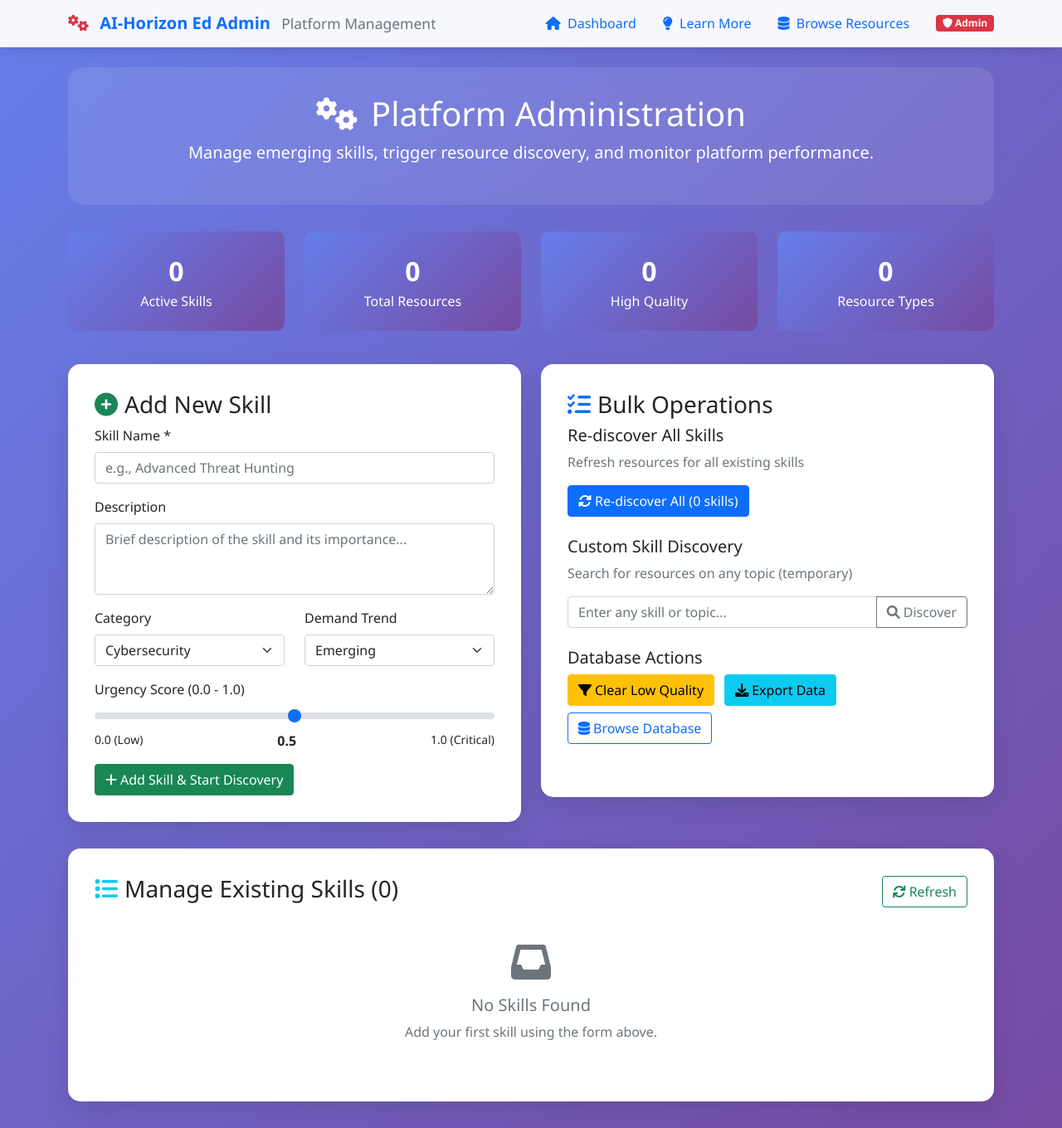
After one commit to lafintiger/ai-horizon-ed-platform, a Python web app: template aih_edu/templates/admin_panel.html in a window 1280 px wide. The commit adds this page. Shown: the whole page at 83% size. Run offline with Jinja, Linux system fonts and the light colour scheme; the template is opened without the code that fills it, so the values that code supplies are empty.

Commit message:
Add comprehensive Admin Panel for skill and discovery management
- Added /admin route with full platform management interface
- Real-time statistics display: skills count, resources, quality metrics
- Form to add new skills with categories, urgency scores, and demand trends
- Bulk discovery operations for all existing skills
- Individual skill re-discovery triggers
- Custom skill search for any topic (temporary discovery)
- Beautiful admin-themed interface with red accent colors
- Statistics boxes showing platform health metrics
- Responsive skill cards with urgency badges and action buttons
- Form validation and error handling
- Added Admin link to all page navigation menus
- Instant search capability for any skill/topic

```diff
--- /dev/null
+++ b/aih_edu/templates/admin_panel.html
@@ -0,0 +1,504 @@
+<!DOCTYPE html>
+<html lang="en">
+<head>
+    <meta charset="UTF-8">
+    <meta name="viewport" content="width=device-width, initial-scale=1.0">
+    <title>Admin Panel - AI-Horizon Ed</title>
+    <link href="https://cdn.jsdelivr.net/npm/bootstrap@5.1.3/dist/css/bootstrap.min.css" rel="stylesheet">
+    <link href="https://cdnjs.cloudflare.com/ajax/libs/font-awesome/6.0.0/css/all.min.css" rel="stylesheet">
+    <style>
+        body {
+            font-family: 'Segoe UI', Tahoma, Geneva, Verdana, sans-serif;
+            background: linear-gradient(135deg, #667eea 0%, #764ba2 100%);
+            min-height: 100vh;
+        }
+
+        .main-header {
+            background: rgba(255, 255, 255, 0.95);
+            backdrop-filter: blur(10px);
+            border-bottom: 1px solid rgba(255, 255, 255, 0.2);
+            box-shadow: 0 4px 15px rgba(0, 0, 0, 0.1);
+        }
+
+        .admin-hero {
+            background: rgba(255, 255, 255, 0.1);
+            backdrop-filter: blur(10px);
+            border-radius: 20px;
+            padding: 2rem;
+            margin-bottom: 2rem;
+            color: white;
+            text-align: center;
+        }
+
+        .admin-card {
+            background: white;
+            border-radius: 15px;
+            padding: 2rem;
+            margin-bottom: 2rem;
+            box-shadow: 0 10px 30px rgba(0, 0, 0, 0.1);
+        }
+
+        .skill-item {
+            background: #f8f9fa;
+            border-radius: 10px;
+            padding: 1rem;
+            margin-bottom: 1rem;
+            border-left: 4px solid #667eea;
+        }
+
+        .urgency-badge {
+            font-size: 0.8rem;
+            font-weight: bold;
+            padding: 0.3rem 0.8rem;
+            border-radius: 20px;
+            text-transform: uppercase;
+        }
+
+        .urgency-critical { background: #dc3545; color: white; }
+        .urgency-rising { background: #fd7e14; color: white; }
+        .urgency-emerging { background: #198754; color: white; }
+        .urgency-stable { background: #6c757d; color: white; }
+
+        .action-buttons .btn {
+            margin-right: 0.5rem;
+            margin-bottom: 0.5rem;
+        }
+
+        .stat-box {
+            background: linear-gradient(135deg, #667eea 0%, #764ba2 100%);
+            color: white;
+            padding: 1.5rem;
+            border-radius: 10px;
+            text-align: center;
+            margin-bottom: 1rem;
+        }
+
+        .stat-number {
+            font-size: 2rem;
+            font-weight: bold;
+        }
+
+        .form-control:focus, .form-select:focus {
+            border-color: #667eea;
+            box-shadow: 0 0 0 0.2rem rgba(102, 126, 234, 0.25);
+        }
+
+        .alert-custom {
+            border-radius: 10px;
+            margin-bottom: 1rem;
+        }
+
+        .loading-overlay {
+            position: fixed;
+            top: 0;
+            left: 0;
+            width: 100%;
+            height: 100%;
+            background: rgba(0, 0, 0, 0.5);
+            display: none;
+            justify-content: center;
+            align-items: center;
+            z-index: 9999;
+        }
+
+        .loading-content {
+            background: white;
+            padding: 2rem;
+            border-radius: 15px;
+            text-align: center;
+        }
+    </style>
+</head>
+<body>
+    <!-- Header -->
+    <nav class="navbar navbar-expand-lg main-header">
+        <div class="container">
+            <a class="navbar-brand" href="/">
+                <i class="fas fa-cogs text-danger me-2"></i>
+                <strong>AI-Horizon Ed Admin</strong>
+                <small class="text-muted ms-2">Platform Management</small>
+            </a>
+            <div class="navbar-nav ms-auto d-flex flex-row align-items-center">
+                <a href="/" class="nav-link me-3">
+                    <i class="fas fa-home me-1"></i> Dashboard
+                </a>
+                <a href="/skills" class="nav-link me-3">
+                    <i class="fas fa-lightbulb me-1"></i> Learn More
+                </a>
+                <a href="/database" class="nav-link me-3" target="_blank">
+                    <i class="fas fa-database me-1"></i> Browse Resources
+                </a>
+                <span class="badge bg-danger ms-2">
+                    <i class="fas fa-shield-alt"></i> Admin
+                </span>
+            </div>
+        </div>
+    </nav>
+
+    <div class="container mt-4">
+        <!-- Hero Section -->
+        <div class="admin-hero">
+            <h1><i class="fas fa-cogs me-3"></i>Platform Administration</h1>
+            <p class="lead">Manage emerging skills, trigger resource discovery, and monitor platform performance.</p>
+        </div>
+
+        <!-- Alert Container -->
+        <div id="alert-container"></div>
+
+        <!-- Statistics Row -->
+        <div class="row mb-4">
+            <div class="col-md-3">
+                <div class="stat-box">
+                    <div class="stat-number">{{ skills | length }}</div>
+                    <div>Active Skills</div>
+                </div>
+            </div>
+            <div class="col-md-3">
+                <div class="stat-box">
+                    <div class="stat-number">{{ stats.total_resources or 0 }}</div>
+                    <div>Total Resources</div>
+                </div>
+            </div>
+            <div class="col-md-3">
+                <div class="stat-box">
+                    <div class="stat-number">{{ stats.resources_by_quality.high or 0 }}</div>
+                    <div>High Quality</div>
+                </div>
+            </div>
+            <div class="col-md-3">
+                <div class="stat-box">
+                    <div class="stat-number">{{ (stats.resources_by_type | length) or 0 }}</div>
+                    <div>Resource Types</div>
+                </div>
+            </div>
+        </div>
+
+        <div class="row">
+            <!-- Add New Skill -->
+            <div class="col-lg-6">
+                <div class="admin-card">
+                    <h3><i class="fas fa-plus-circle me-2 text-success"></i>Add New Skill</h3>
+                    <form id="addSkillForm">
+                        <div class="mb-3">
+                            <label for="skillName" class="form-label">Skill Name *</label>
+                            <input type="text" class="form-control" id="skillName" required
+                                   placeholder="e.g., Advanced Threat Hunting">
+                        </div>
+
+                        <div class="mb-3">
+                            <label for="skillDescription" class="form-label">Description</label>
+                            <textarea class="form-control" id="skillDescription" rows="3"
+                                      placeholder="Brief description of the skill and its importance..."></textarea>
+                        </div>
+
+                        <div class="row">
+                            <div class="col-md-6">
+                                <label for="skillCategory" class="form-label">Category</label>
+                                <select class="form-select" id="skillCategory">
+                                    <option value="cybersecurity">Cybersecurity</option>
+                                    <option value="programming">Programming</option>
+                                    <option value="ai_security">AI Security</option>
+                                    <option value="cloud_security">Cloud Security</option>
+                                    <option value="network_security">Network Security</option>
+                                    <option value="data_security">Data Security</option>
+                                </select>
+                            </div>
+                            <div class="col-md-6">
+                                <label for="demandTrend" class="form-label">Demand Trend</label>
+                                <select class="form-select" id="demandTrend">
+                                    <option value="emerging">Emerging</option>
+                                    <option value="rising">Rising</option>
+                                    <option value="critical">Critical</option>
+                                    <option value="stable">Stable</option>
+                                </select>
+                            </div>
+                        </div>
+
+                        <div class="mb-3 mt-3">
+                            <label for="urgencyScore" class="form-label">Urgency Score (0.0 - 1.0)</label>
+                            <input type="range" class="form-range" id="urgencyScore" min="0" max="1" step="0.1" value="0.5">
+                            <div class="d-flex justify-content-between">
+                                <small>0.0 (Low)</small>
+                                <span id="urgencyValue" class="fw-bold">0.5</span>
+                                <small>1.0 (Critical)</small>
+                            </div>
+                        </div>
+
+                        <button type="submit" class="btn btn-success">
+                            <i class="fas fa-plus me-1"></i>Add Skill & Start Discovery
+                        </button>
+                    </form>
+                </div>
+            </div>
+
+            <!-- Bulk Operations -->
+            <div class="col-lg-6">
+                <div class="admin-card">
+                    <h3><i class="fas fa-tasks me-2 text-primary"></i>Bulk Operations</h3>
+
+                    <div class="mb-4">
+                        <h5>Re-discover All Skills</h5>
+                        <p class="text-muted">Refresh resources for all existing skills</p>
+                        <button class="btn btn-primary" onclick="bulkDiscoverAll()">
+                            <i class="fas fa-sync-alt me-1"></i>Re-discover All ({{ skills | length }} skills)
+                        </button>
+                    </div>
+
+                    <div class="mb-4">
+                        <h5>Custom Skill Discovery</h5>
+                        <p class="text-muted">Search for resources on any topic (temporary)</p>
+                        <div class="input-group">
+                            <input type="text" class="form-control" id="customSkill"
+                                   placeholder="Enter any skill or topic...">
+                            <button class="btn btn-outline-secondary" onclick="discoverCustomSkill()">
+                                <i class="fas fa-search me-1"></i>Discover
+                            </button>
+                        </div>
+                    </div>
+
+                    <div class="mb-4">
+                        <h5>Database Actions</h5>
+                        <div class="action-buttons">
+                            <button class="btn btn-warning" onclick="clearLowQualityResources()">
+                                <i class="fas fa-filter me-1"></i>Clear Low Quality
+                            </button>
+                            <button class="btn btn-info" onclick="exportData()">
+                                <i class="fas fa-download me-1"></i>Export Data
+                            </button>
+                            <a href="/database" class="btn btn-outline-primary" target="_blank">
+                                <i class="fas fa-database me-1"></i>Browse Database
+                            </a>
+                        </div>
+                    </div>
+                </div>
+            </div>
+        </div>
+
+        <!-- Existing Skills Management -->
+        <div class="admin-card">
+            <div class="d-flex justify-content-between align-items-center mb-3">
+                <h3><i class="fas fa-list me-2 text-info"></i>Manage Existing Skills ({{ skills | length }})</h3>
+                <button class="btn btn-outline-success" onclick="location.reload()">
+                    <i class="fas fa-sync me-1"></i>Refresh
+                </button>
+            </div>
+
+            {% if skills %}
+                <div class="row">
+                    {% for skill in skills %}
+                    <div class="col-lg-6 mb-3">
+                        <div class="skill-item">
+                            <div class="d-flex justify-content-between align-items-start mb-2">
+                                <h5 class="mb-1">{{ skill.skill_name }}</h5>
+                                <span class="urgency-badge urgency-{{ skill.demand_trend }}">
+                                    {{ skill.demand_trend }}
+                                </span>
+                            </div>
+
+                            <p class="text-muted mb-2">{{ skill.description }}</p>
+
+                            <div class="row text-center mb-3">
+                                <div class="col-4">
+                                    <strong>{{ (skill.urgency_score * 100) | round | int }}%</strong>
+                                    <br><small class="text-muted">Urgency</small>
+                                </div>
+                                <div class="col-4">
+                                    <strong>{{ skill.category.replace('_', ' ').title() }}</strong>
+                                    <br><small class="text-muted">Category</small>
+                                </div>
+                                <div class="col-4">
+                                    <strong>Resources</strong>
+                                    <br><small class="text-muted">Available</small>
+                                </div>
+                            </div>
+
+                            <div class="d-flex gap-2 flex-wrap">
+                                <button class="btn btn-primary btn-sm" onclick="discoverSkill('{{ skill.skill_name }}')">
+                                    <i class="fas fa-search me-1"></i>Re-discover
+                                </button>
+                                <a href="/skill/{{ skill.skill_name.lower().replace(' ', '-') }}" class="btn btn-outline-info btn-sm" target="_blank">
+                                    <i class="fas fa-eye me-1"></i>View Page
+                                </a>
+                            </div>
+                        </div>
+                    </div>
+                    {% endfor %}
+                </div>
+            {% else %}
+                <div class="text-center text-muted p-4">
+                    <i class="fas fa-inbox fa-3x mb-3"></i>
+                    <h5>No Skills Found</h5>
+                    <p>Add your first skill using the form above.</p>
+                </div>
+            {% endif %}
+        </div>
+    </div>
+
+    <!-- Loading Overlay -->
+    <div class="loading-overlay" id="loadingOverlay">
+        <div class="loading-content">
+            <div class="spinner-border text-primary mb-3" role="status"></div>
+            <h5 id="loadingMessage">Processing...</h5>
+            <p id="loadingDetails" class="text-muted">Please wait while we process your request.</p>
+        </div>
+    </div>
+
+    <script src="https://cdn.jsdelivr.net/npm/bootstrap@5.1.3/dist/js/bootstrap.bundle.min.js"></script>
+
+    <script>
+        // Update urgency score display
+        document.getElementById('urgencyScore').addEventListener('input', function() {
+            document.getElementById('urgencyValue').textContent = this.value;
+        });
+
+        // Add new skill
+        document.getElementById('addSkillForm').addEventListener('submit', async function(e) {
+            e.preventDefault();
+
+            const skillData = {
+                skill_name: document.getElementById('skillName').value,
+                description: document.getElementById('skillDescription').value,
+                category: document.getElementById('skillCategory').value,
+                demand_trend: document.getElementById('demandTrend').value,
+                urgency_score: parseFloat(document.getElementById('urgencyScore').value)
+            };
+
+            showLoading('Adding Skill...', 'Creating new skill and starting resource discovery...');
+
+            try {
+                const response = await fetch('/api/admin/add-skill', {
+                    method: 'POST',
+                    headers: { 'Content-Type': 'application/json' },
+                    body: JSON.stringify(skillData)
+                });
+
+                const data = await response.json();
+
+                if (data.success) {
+                    showAlert('success', `Success! Skill "${skillData.skill_name}" added successfully.`);
+
+                    // Start discovery for the new skill
+                    await discoverSkill(skillData.skill_name);
+
+                    // Reset form and refresh
+                    document.getElementById('addSkillForm').reset();
+                    document.getElementById('urgencyValue').textContent = '0.5';
+                    setTimeout(() => location.reload(), 2000);
+                } else {
+                    showAlert('danger', 'Error: ' + data.error);
+                }
+            } catch (error) {
+                showAlert('danger', 'Failed to add skill: ' + error.message);
+            } finally {
+                hideLoading();
+            }
+        });
+
+        // Bulk discover all skills
+        async function bulkDiscoverAll() {
+            const skills = {{ skills | map(attribute='skill_name') | list | tojson }};
+
+            if (skills.length === 0) {
+                showAlert('warning', 'No skills to discover resources for.');
+                return;
+            }
+
+            showLoading('Bulk Discovery Started', `Starting resource discovery for ${skills.length} skills...`);
+
+            try {
+                const response = await fetch('/api/admin/bulk-discover', {
+                    method: 'POST',
+                    headers: { 'Content-Type': 'application/json' },
+                    body: JSON.stringify({ skills })
+                });
+
+                const data = await response.json();
+
+                if (data.success) {
+                    showAlert('info', `Discovery started for ${skills.length} skills. This may take several minutes.`);
+                } else {
+                    showAlert('danger', 'Error: ' + data.error);
+                }
+            } catch (error) {
+                showAlert('danger', 'Failed to start bulk discovery: ' + error.message);
+            } finally {
+                hideLoading();
+            }
+        }
+
+        // Discover individual skill
+        async function discoverSkill(skillName) {
+            showLoading('Discovering Resources...', `Searching for educational resources for "${skillName}"...`);
+
+            try {
+                const response = await fetch(`/api/discover/${encodeURIComponent(skillName)}`);
+                const data = await response.json();
+
+                if (data.task_id) {
+                    showAlert('info', `Discovery started for "${skillName}". Resources will be available shortly.`);
+                } else {
+                    showAlert('warning', 'Discovery may have failed. Check the logs.');
+                }
+            } catch (error) {
+                showAlert('danger', 'Failed to start discovery: ' + error.message);
+            } finally {
+                hideLoading();
+            }
+        }
+
+        // Discover custom skill
+        async function discoverCustomSkill() {
+            const skillName = document.getElementById('customSkill').value.trim();
+            if (!skillName) {
+                showAlert('warning', 'Please enter a skill or topic to search for.');
+                return;
+            }
+
+            await discoverSkill(skillName);
+            document.getElementById('customSkill').value = '';
+        }
+
+        // Clear low quality resources
+        async function clearLowQualityResources() {
+            if (!confirm('This will remove all resources with quality score below 0.3. Continue?')) return;
+
+            showAlert('info', 'Low quality resource cleanup is not yet implemented.');
+        }
+
+        // Export data
+        async function exportData() {
+            showAlert('info', 'Data export functionality is coming soon.');
+        }
+
+        // Show alert
+        function showAlert(type, message) {
+            const alertHtml = `
+                <div class="alert alert-${type} alert-custom alert-dismissible fade show" role="alert">
+                    <i class="fas fa-${type === 'success' ? 'check-circle' : type === 'danger' ? 'exclamation-circle' : type === 'warning' ? 'exclamation-triangle' : 'info-circle'} me-2"></i>
+                    ${message}
+                    <button type="button" class="btn-close" data-bs-dismiss="alert"></button>
+                </div>
+            `;
+            document.getElementById('alert-container').innerHTML = alertHtml;
+
+            // Auto-dismiss after 5 seconds
+            setTimeout(() => {
+                const alert = document.querySelector('.alert');
+                if (alert) alert.remove();
+            }, 5000);
+        }
+
+        // Show loading overlay
+        function showLoading(title, message) {
+            document.getElementById('loadingMessage').textContent = title;
+            document.getElementById('loadingDetails').textContent = message;
+            document.getElementById('loadingOverlay').style.display = 'flex';
+        }
+
+        // Hide loading overlay
+        function hideLoading() {
+            document.getElementById('loadingOverlay').style.display = 'none';
+        }
+    </script>
+</body>
+</html>
--- a/aih_edu/templates/dashboard.html
+++ b/aih_edu/templates/dashboard.html
@@ -138,6 +138,9 @@
                 </a>
                 <a href="/database" class="nav-link me-3" target="_blank">
                     <i class="fas fa-database me-1"></i> Browse Resources
+                </a>
+                <a href="/admin" class="nav-link me-3">
+                    <i class="fas fa-cogs me-1"></i> Admin
                 </a>
                 <span class="badge bg-success ms-2">
                     <i class="fas fa-circle"></i> Active
--- a/aih_edu/templates/database_browser.html
+++ b/aih_edu/templates/database_browser.html
@@ -139,6 +139,9 @@
                 </a>
                 <a href="/database" class="nav-link me-3 fw-bold text-warning">
                     <i class="fas fa-database me-1"></i> Browse Resources
+                </a>
+                <a href="/admin" class="nav-link me-3">
+                    <i class="fas fa-cogs me-1"></i> Admin
                 </a>
                 <a class="nav-link btn btn-outline-light btn-sm" href="#" onclick="window.close()">
                     <i class="fas fa-times me-1"></i>Close
--- a/aih_edu/templates/skill_detail.html
+++ b/aih_edu/templates/skill_detail.html
@@ -134,6 +134,9 @@
                 </a>
                 <a href="/database" class="nav-link me-3" target="_blank">
                     <i class="fas fa-database me-1"></i> Browse Resources
+                </a>
+                <a href="/admin" class="nav-link me-3">
+                    <i class="fas fa-cogs me-1"></i> Admin
                 </a>
                 <span class="badge bg-success ms-2">
                     <i class="fas fa-circle"></i> Active
--- a/aih_edu/templates/skills_overview.html
+++ b/aih_edu/templates/skills_overview.html
@@ -126,6 +126,9 @@
                 </a>
                 <a href="/database" class="nav-link me-3" target="_blank">
                     <i class="fas fa-database me-1"></i> Browse Resources
+                </a>
+                <a href="/admin" class="nav-link me-3">
+                    <i class="fas fa-cogs me-1"></i> Admin
                 </a>
                 <span class="badge bg-success ms-2">
                     <i class="fas fa-circle"></i> Active
```
Also changed, not shown: aih_edu/app.py (+107 -0 lines), aih_edu/templates/skill_not_found.html (+6 -3 lines).
